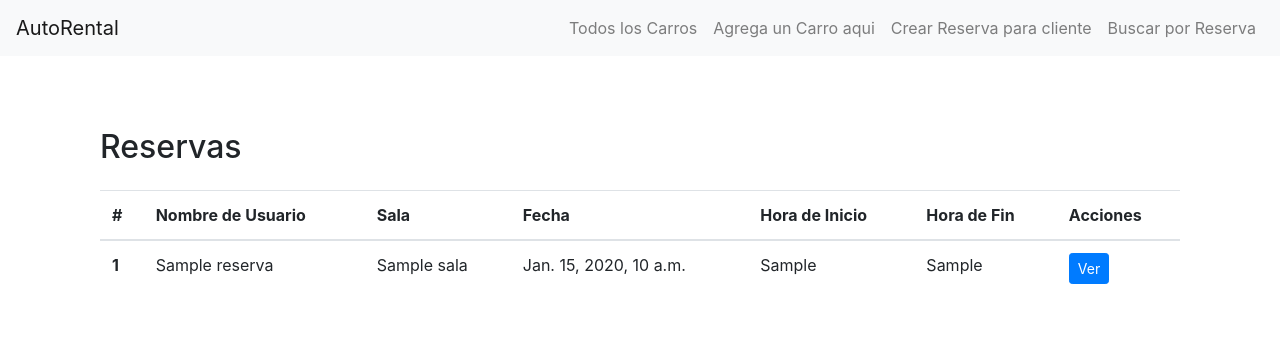
After one commit to egomezan/EntregaFinalUltima, a Django app: template AlquilerCarros/Autorental/templates/autorental/lista.html in a window 1280 px wide. The commit adds this page. Shown: the top 359 px of the page. Run offline with Django 4.2, Linux system fonts and the light colour scheme; the template is opened without the code that fills it: most values are stand-ins (such as "Sample title", 1, 10 or a date in 2020); some libraries are stand-ins or nearby versions.

Commit message:
search de reservas hecho, falta ultimo model

```diff
--- a/AlquilerCarros/Autorental/forms.py
+++ b/AlquilerCarros/Autorental/forms.py
@@ -17,6 +17,9 @@ class ReservaCreateForm(forms.ModelForm):
         model = Reserva
         fields = ['nombre_de_usuario', 'carro', 'fecha', 'hora_inicio', 'hora_fin', 'descripcion']
 
+class ReservaSearchForm(forms.Form):
+    nombre_de_usuario = forms.CharField(max_length=50, required=True, label="Ingrese nombre Usuario")
+
 # class SalaCreateForm(forms.ModelForm):
 #     class Meta:
 #         model = Sala
--- a/AlquilerCarros/Autorental/templates/autorental/base.html
+++ b/AlquilerCarros/Autorental/templates/autorental/base.html
@@ -28,7 +28,7 @@
                     <a class="nav-link" href="{% url 'zzz' %}">Crear Reserva para cliente</a>
                 </li>
                 <li class="nav-item">
-                    <a class="nav-link" href="{% url 'zzz' %}">Buscar por Reserva</a>
+                    <a class="nav-link" href="{% url 'xyz' %}">Buscar por Reserva</a>
                 </li>
             </ul>
         </div>
--- /dev/null
+++ b/AlquilerCarros/Autorental/templates/autorental/lista.html
@@ -0,0 +1,46 @@
+{% extends 'autorental/base.html' %}
+
+{% block title %} Listado de Reservas {% endblock %}
+
+{% block content %}
+<section class="py-5">
+    <div class="container">
+        <h2 class="mb-4">Reservas</h2>
+        <table class="table">
+            <thead>
+                <tr>
+                    <th scope="col">#</th>
+                    <th scope="col">Nombre de Usuario</th>
+                    <th scope="col">Sala</th>
+                    <th scope="col">Fecha</th>
+                    <th scope="col">Hora de Inicio</th>
+                    <th scope="col">Hora de Fin</th>
+                    <th scope="col">Acciones</th>
+                </tr>
+            </thead>
+            <tbody>
+                {% if todas_las_reservas %}
+                {% for reserva in todas_las_reservas %}
+                <tr>
+                    <th scope="row">{{ forloop.counter }}</th>
+                    <td>{{ reserva.nombre_de_usuario }}</td>
+                    <td>{{ reserva.sala }}</td>
+                    <td>{{ reserva.fecha }}</td>
+                    <td>{{ reserva.hora_inicio  }}</td>
+                    <td>{{ reserva.hora_fin }}</td>
+                    <td>
+                        <a href="/autorental/detail/{{ reserva.id }}" class="btn btn-primary btn-sm">Ver</a>
+                    </td>
+                    {% endfor %}
+                </tr>
+                {% else %}
+                <tr>
+                    <td colspan="7">No hay Reservas disponibles.</td>
+                </tr>
+                {% endif %}
+
+            </tbody>
+        </table>
+    </div>
+</section>
+{% endblock %}
--- a/AlquilerCarros/Autorental/urls.py
+++ b/AlquilerCarros/Autorental/urls.py
@@ -10,7 +10,7 @@ urlpatterns = [
     path("listofcars/", list_view),
     path("crear-carro-con-form/", agregar_carro, name ="yyy"),
     path("detail-carro/<auto_id>", detail_auto_view),
-    path("crear-reserva-form/", crear_reserva, name="zzz")
+    path("crear-reserva-form/", crear_reserva, name="zzz"),
     path("buscar-con-formulario/", search_with_form_view, name="xyz"),
 
    # path("agregar/", agregar_carro),
```
Also changed, not shown: AlquilerCarros/Autorental/templates/autorental/form-search.html (added, +27 -0 lines), AlquilerCarros/Autorental/views.py (+15 -1 lines), AlquilerCarros/Autorental/templates/autorental/form-search-reserva.html (deleted), AlquilerCarros/db.sqlite3.
